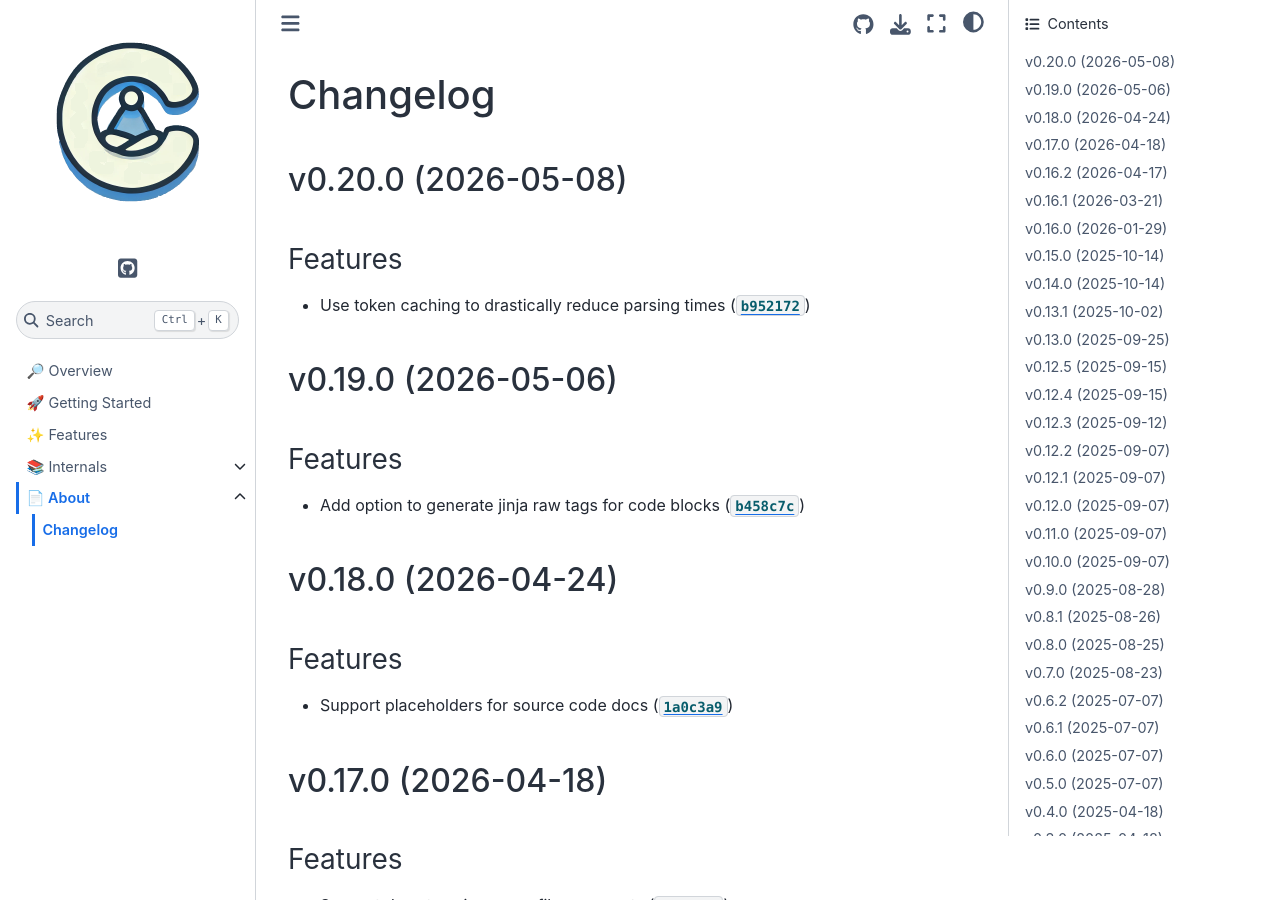
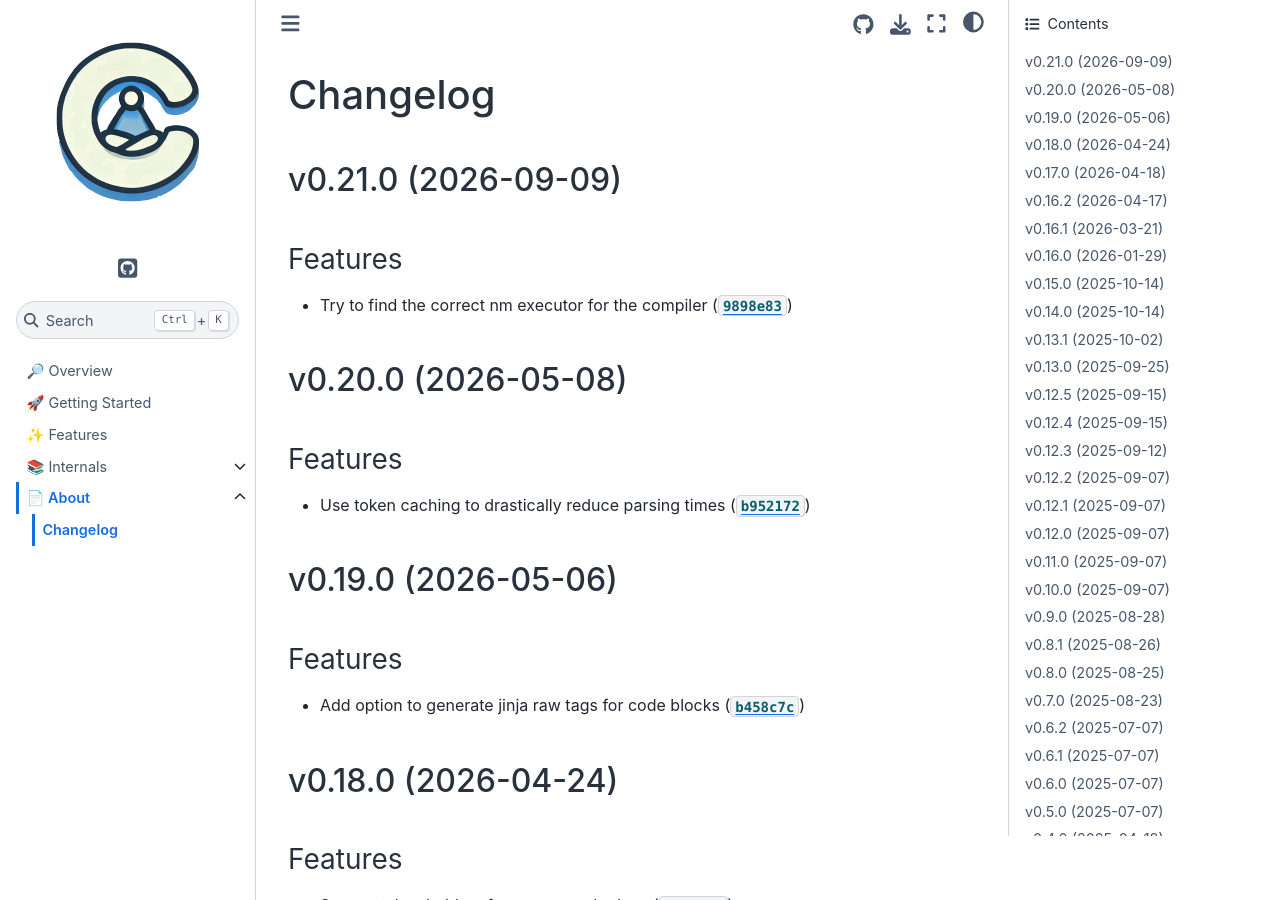
Before and after one commit to cuinixam/clanguru, a Sphinx documentation site: the page built from docs/about/_changelog.md, in a window 1280 px wide and 900 px high. Built offline with Sphinx 7.4.7 and the Sphinx Book theme 1.1.4, drawn with Linux system fonts in a browser that asks for light colours.

Commit message:
0.21.0
Automatically generated by python-semantic-release

```diff
--- a/CHANGELOG.md
+++ b/CHANGELOG.md
@@ -1,4 +1,10 @@
 # Changelog
+
+## v0.21.0 (2026-09-09)
+
+### Features
+
+- Try to find the correct nm executor for the compiler ([`9898e83`](https://github.com/cuinixam/clanguru/commit/9898e835f34eb84c52d1f5233f8f7c9c86f7d6a0))
 
 ## v0.20.0 (2026-05-08)
 
--- a/docs/conf.py
+++ b/docs/conf.py
@@ -17,7 +17,7 @@ for path in ["src", "tests"]:
 project = "clanguru"
 copyright = "2024, cuinixam"
 author = "cuinixam"
-release = "0.20.0"
+release = "0.21.0"
 
 # -- General configuration ---------------------------------------------------
 # https://www.sphinx-doc.org/en/master/usage/configuration.html#general-configuration
--- a/pyproject.toml
+++ b/pyproject.toml
@@ -1,6 +1,6 @@
 [project]
 name = "clanguru"
-version = "0.20.0"
+version = "0.21.0"
 description = "C language utils and tools based on the clang and binutils modules."
 readme = "README.md"
 license = { text = "MIT" }
--- a/src/clanguru/__init__.py
+++ b/src/clanguru/__init__.py
@@ -1 +1 @@
-__version__ = "0.20.0"
+__version__ = "0.21.0"
```
Also changed, not shown: 1 other file.
